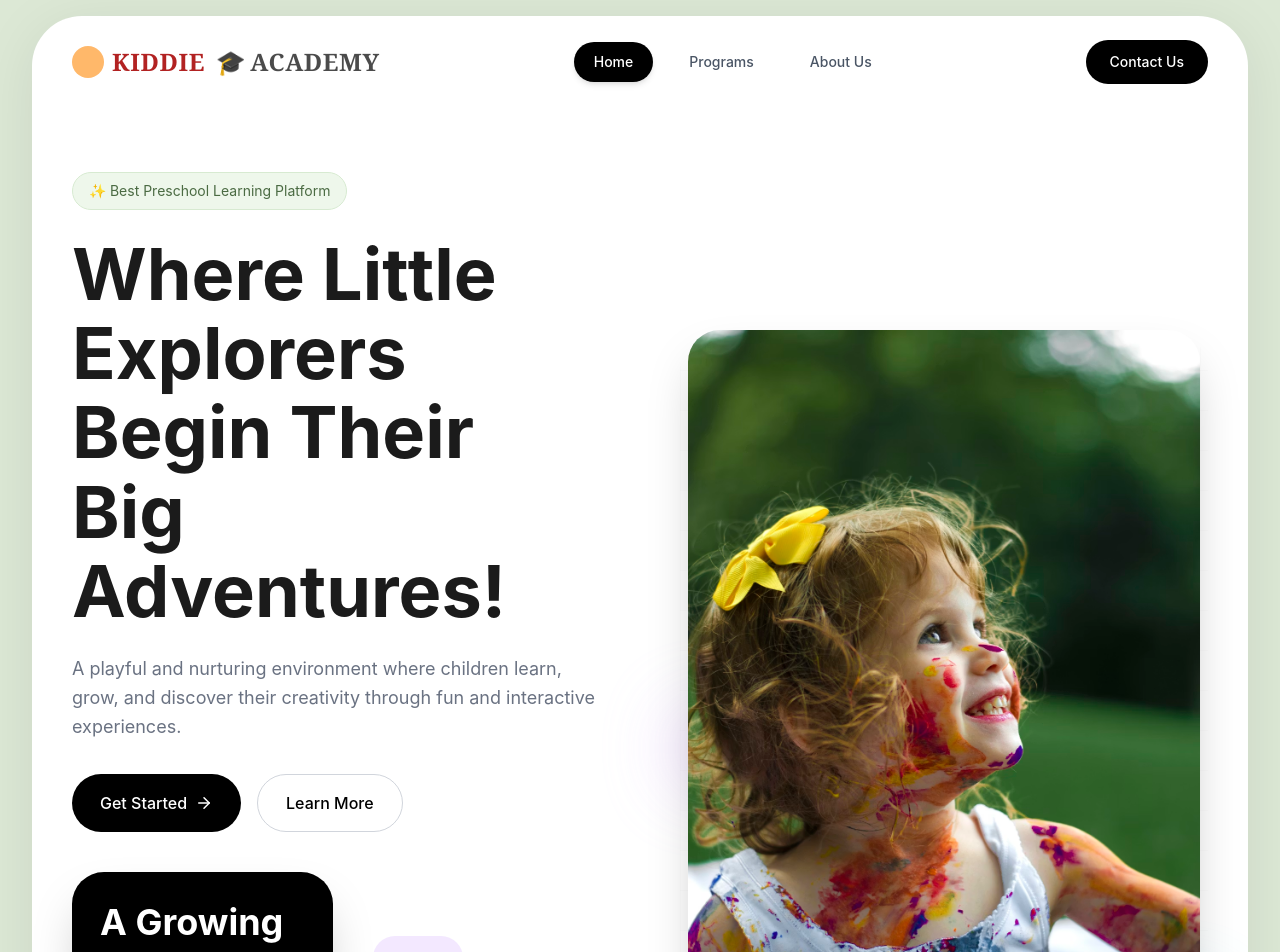
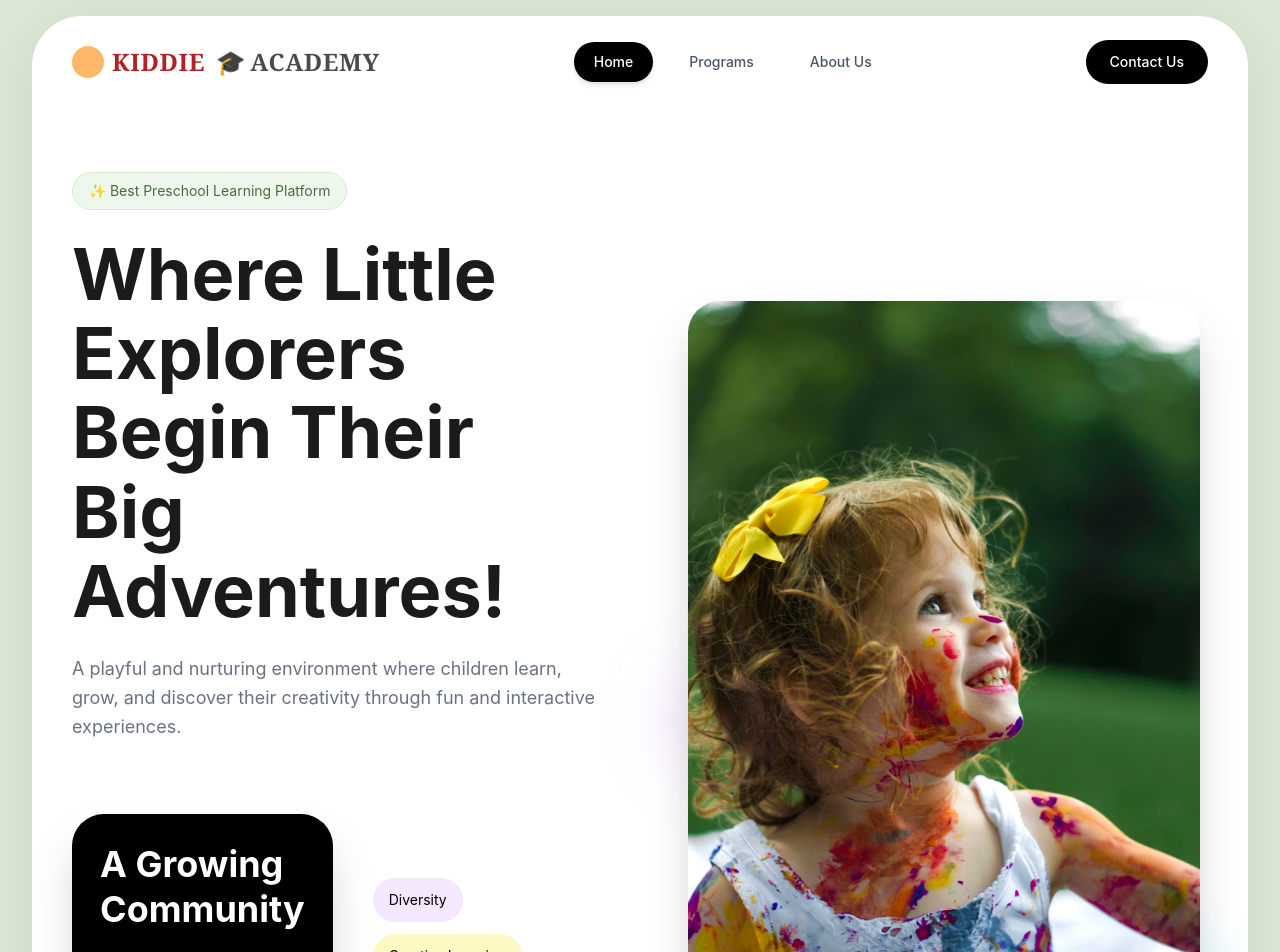
Before and after one commit to puneetparasharus/Kiddie, a React (Vite) app: page / in a window 1280 px wide. Shown: the top 952 px of the page. Built offline with nearby package versions, Linux system fonts and the light colour scheme.

Commit message:
updates in Hero Section

```diff
--- a/src/components/home/Hero.jsx
+++ b/src/components/home/Hero.jsx
@@ -32,14 +32,14 @@ const Hero = () => {
           {/* Buttons */}
           <div className="flex flex-col sm:flex-row gap-4 mt-8 w-full sm:w-auto">
 
-            <button className="bg-black text-white px-7 py-4 rounded-full text-sm sm:text-base font-medium hover:scale-105 transition flex items-center justify-center gap-2">
+            {/* <button className="bg-black text-white px-7 py-4 rounded-full text-sm sm:text-base font-medium hover:scale-105 transition flex items-center justify-center gap-2">
               Get Started
               <ArrowRight size={18} />
-            </button>
+            </button> */}
 
-            <button className="border border-gray-300 px-7 py-4 rounded-full text-sm sm:text-base font-medium hover:bg-gray-100 transition">
+            {/* <button className="border border-gray-300 px-7 py-4 rounded-full text-sm sm:text-base font-medium hover:bg-gray-100 transition">
               Learn More
-            </button>
+            </button> */}
           </div>
 
           {/* Stats + Tags */}
```
